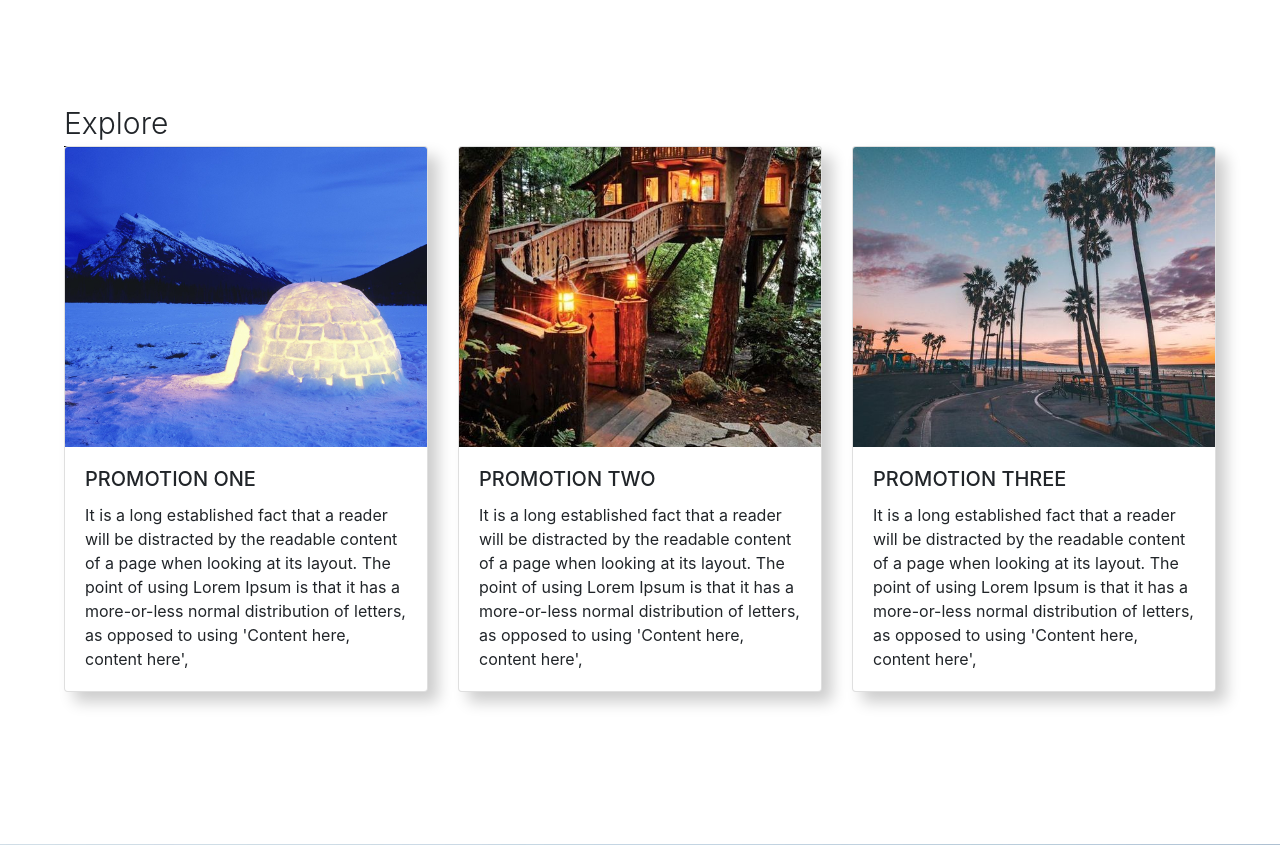
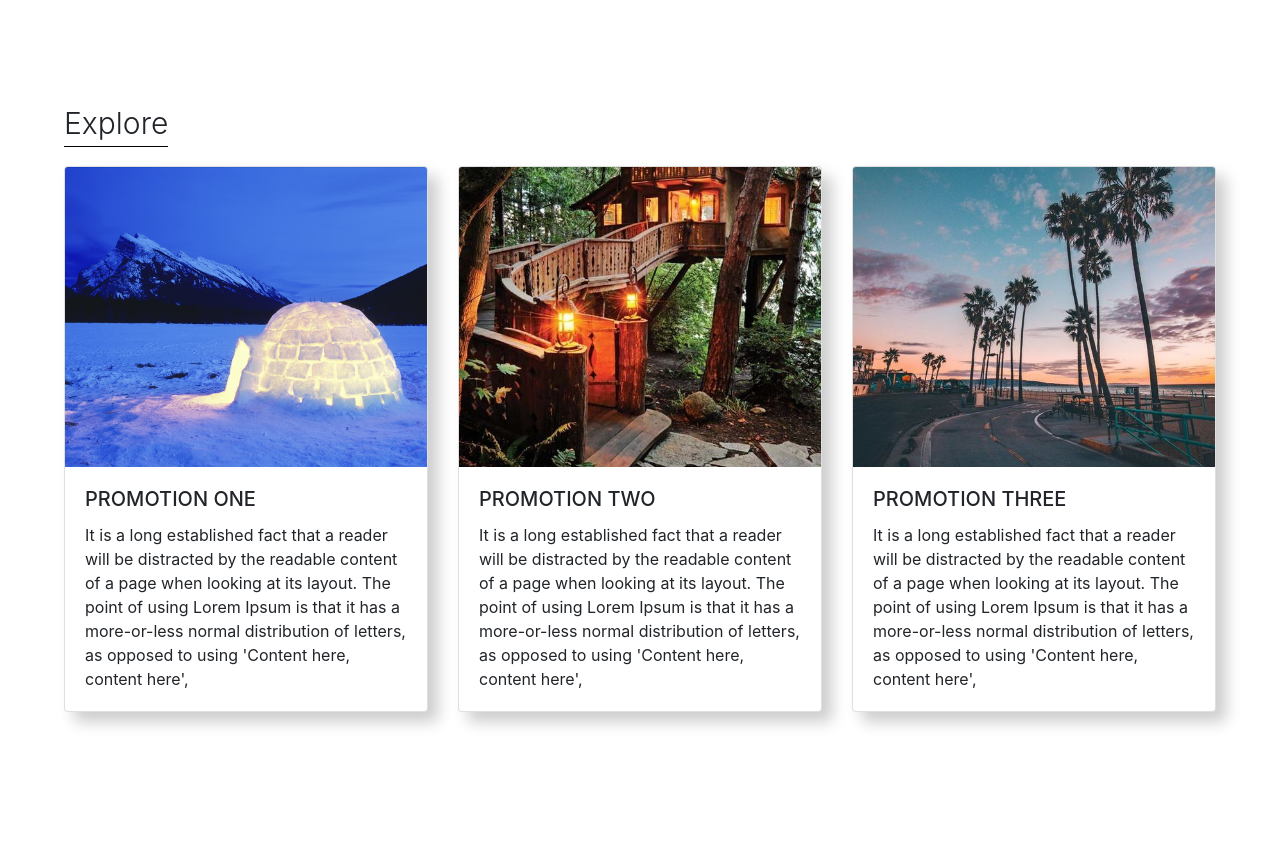
Before and after one commit to marktmarino76/WEB322-Assignment1-2, a Node server app: page / in a window 1280 px wide. Shown: the part 689-1534 px from the top of the page. Run offline with Node 20, Linux system fonts and the light colour scheme; some libraries are stand-ins or nearby versions.

Commit message:
fix explore title

```diff
--- a/public/views/home.html
+++ b/public/views/home.html
@@ -113,7 +113,7 @@
     <!--Promotional Section (Banner)-->
     <div class="container-fluid padding promotion-container">
       <span class="promotion-title">Explore</span>
-      <div class="row padding">
+      <div class="row padding" style="margin-top:20px;">
         <div class="col-md-4">
           <div class="card">
             <img
```
